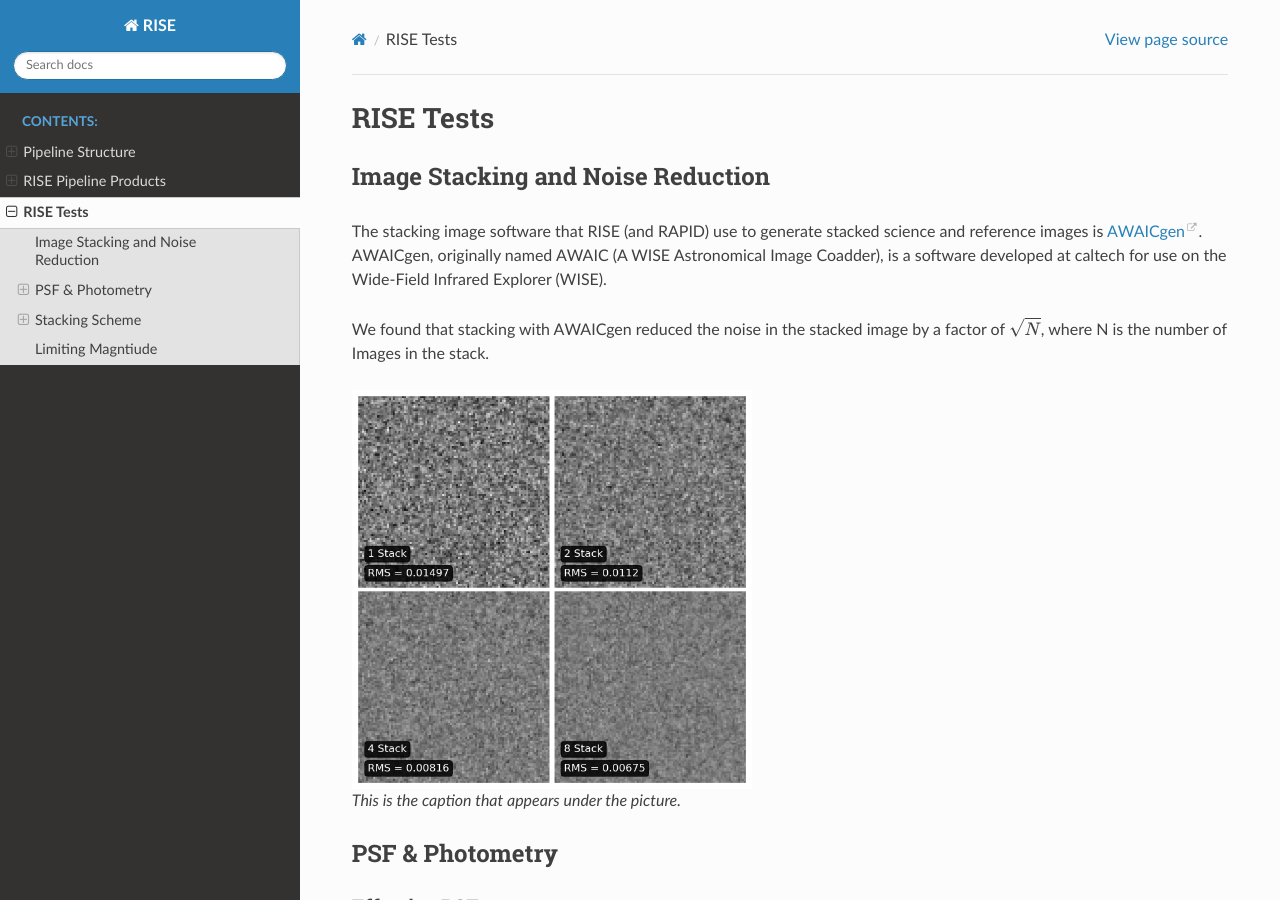
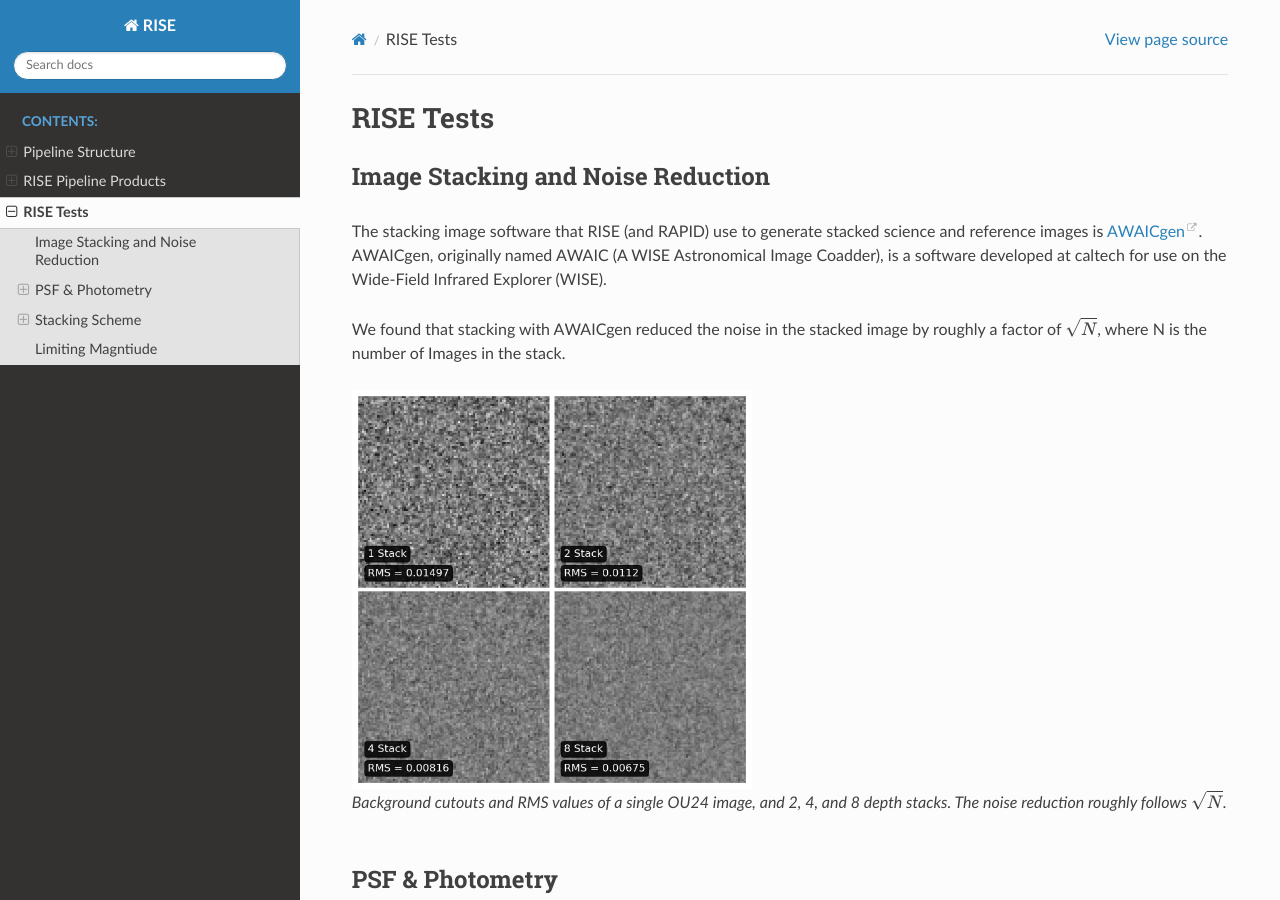
Before and after one commit to joseph-santana/RISE-docs, a Sphinx documentation site: the page built from source/tests.rst, in a window 1280 px wide and 900 px high. Built offline with Sphinx 7.4.7 and the Read the Docs theme 3.1.0, drawn with Linux system fonts in a browser that asks for light colours.

Commit message:
Update Stacking and Noise Quantification tests

```diff
--- a/source/tests.rst
+++ b/source/tests.rst
@@ -8,12 +8,12 @@ Image Stacking and Noise Reduction
 The stacking image software that RISE (and RAPID) use to generate stacked science and reference images is `AWAICgen`_.
 AWAICgen, originally named AWAIC (A WISE Astronomical Image Coadder), is a software developed at caltech for use on the Wide-Field Infrared Explorer (WISE).
 
-We found that stacking with AWAICgen reduced the noise in the stacked image by a factor of :math:`\sqrt{N}`, where N is the number of Images in the stack.
+We found that stacking with AWAICgen reduced the noise in the stacked image by roughly a factor of :math:`\sqrt{N}`, where N is the number of Images in the stack.
 
 .. figure:: /images/stack_noise.png
    :width: 400px
 
-   This is the caption that appears under the picture.
+   Background cutouts and RMS values of a single OU24 image, and 2, 4, and 8 depth stacks. The noise reduction roughly follows :math:`\sqrt{N}`.
 
 .. _AWAICgen: https://arxiv.org/abs/0812.4310
 
```
